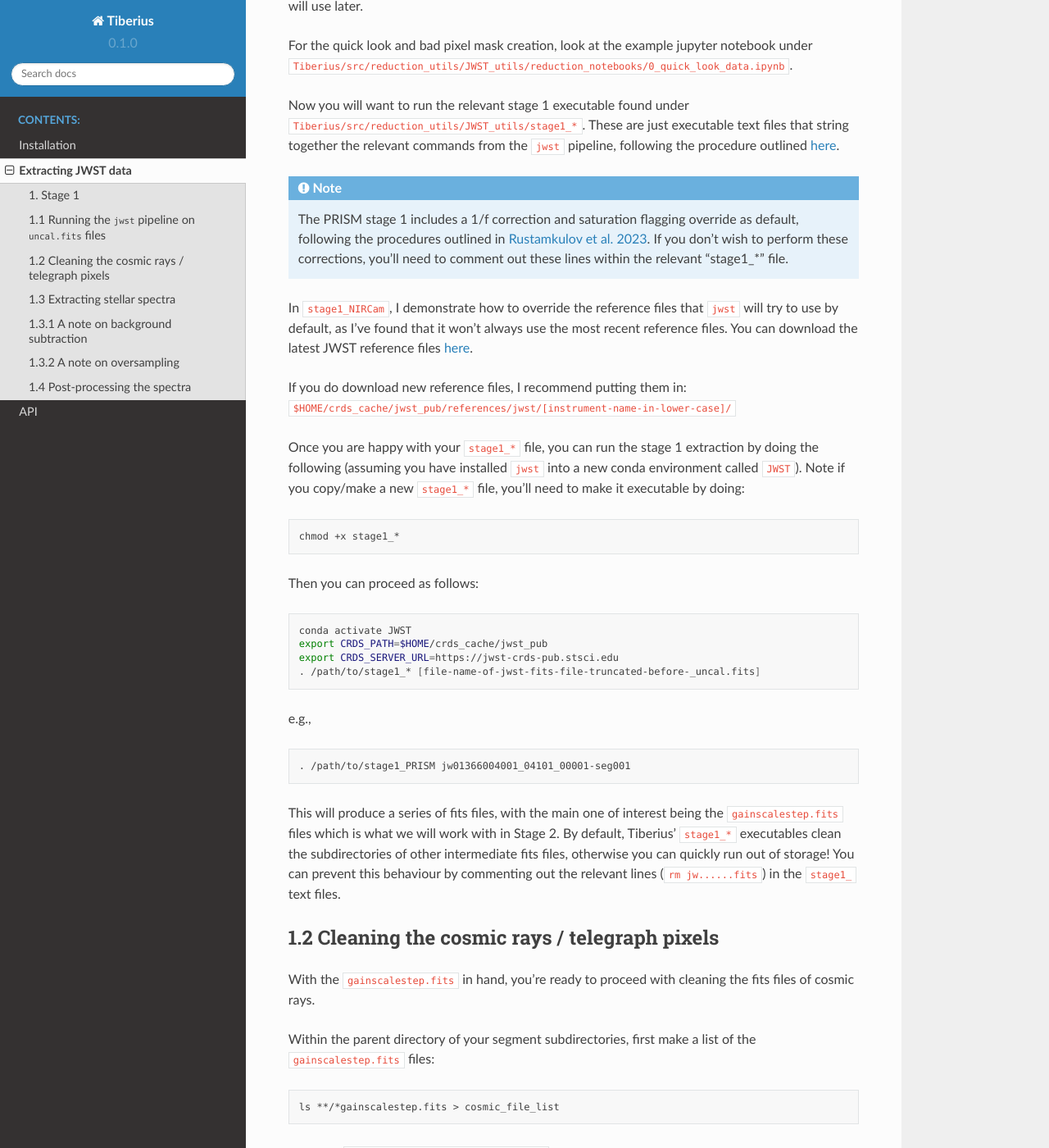
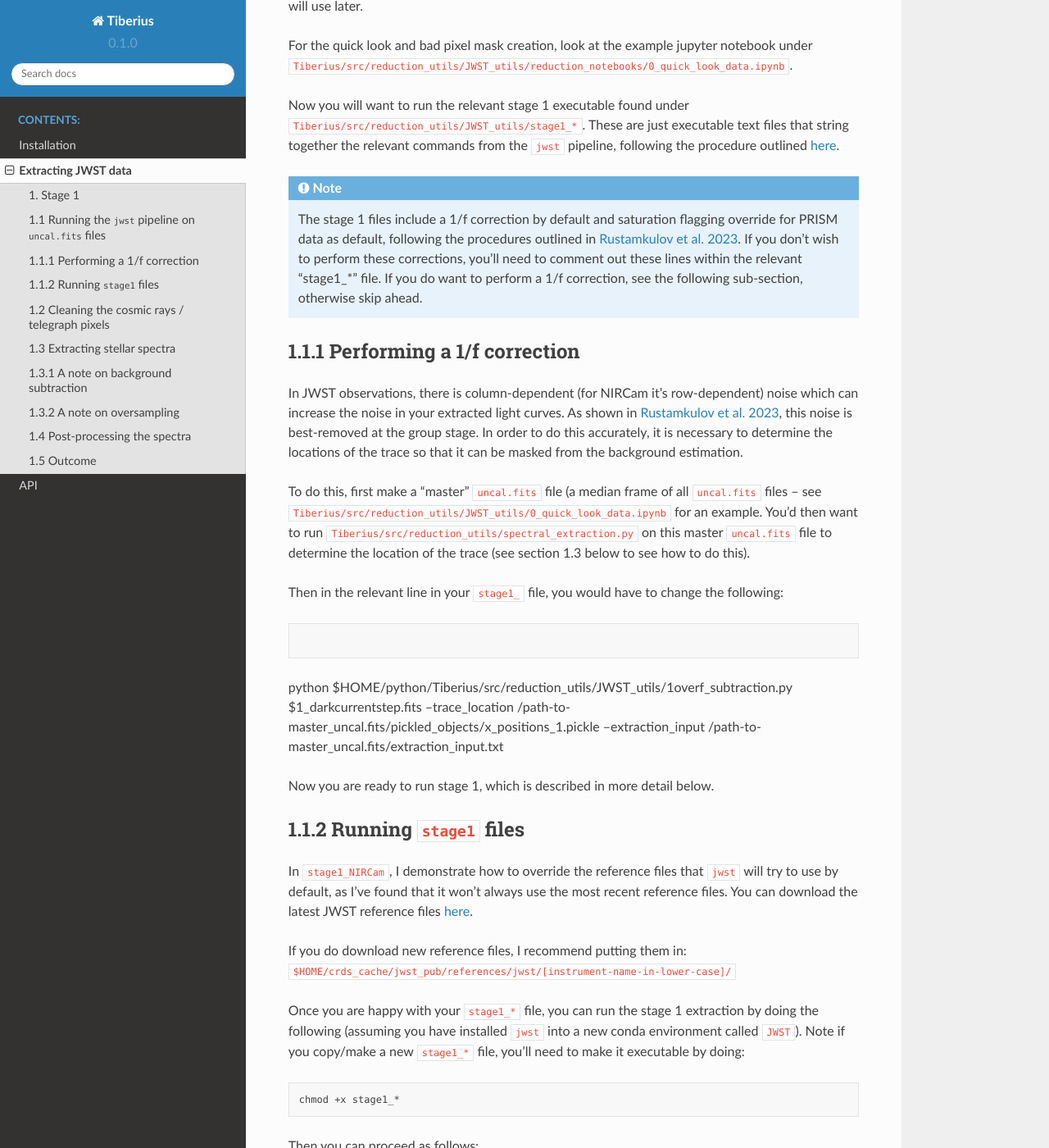
Before and after one commit to JamesKirk11/Tiberius, a Sphinx documentation site: the page built from docs/source/jwst.rst, in a window 1280 px wide and 1400 px high, scrolled down 640 px. Shown: the whole window at 82% size. Built offline with Sphinx 7.4.7 and the Read the Docs theme 2.0.0, drawn with Linux system fonts in a browser that asks for light colours; some of the changed text lies outside the part shown.

Commit message:
added more detail to jwst docs

```diff
--- a/docs/source/jwst.rst
+++ b/docs/source/jwst.rst
@@ -25,7 +25,25 @@ Now you will want to run the relevant stage 1 executable found under ``Tiberius/
 
 .. note::
 
-  The PRISM stage 1 includes a 1/f correction and saturation flagging override as default, following the procedures outlined in `Rustamkulov et al. 2023 <https://ui.adsabs.harvard.edu/abs/2023Natur.614..659R/abstract>`_. If you don't wish to perform these corrections, you'll need to comment out these lines within the relevant "stage1_*" file.
+  The stage 1 files include a 1/f correction by default and saturation flagging override for PRISM data as default, following the procedures outlined in `Rustamkulov et al. 2023 <https://ui.adsabs.harvard.edu/abs/2023Natur.614..659R/abstract>`_. If you don't wish to perform these corrections, you'll need to comment out these lines within the relevant "stage1_*" file. If you do want to perform a 1/f correction, see the following sub-section, otherwise skip ahead.
+
+1.1.1 Performing a 1/f correction
+---------------------------------
+
+In JWST observations, there is column-dependent (for NIRCam it's row-dependent) noise which can increase the noise in your extracted light curves. As shown in `Rustamkulov et al. 2023 <https://ui.adsabs.harvard.edu/abs/2023Natur.614..659R/abstract>`_, this noise is best-removed at the group stage. In order to do this accurately, it is necessary to determine the locations of the trace so that it can be masked from the background estimation.
+
+To do this, first make a "master" ``uncal.fits`` file (a median frame of all ``uncal.fits`` files -- see ``Tiberius/src/reduction_utils/JWST_utils/0_quick_look_data.ipynb`` for an example. You'd then want to run ``Tiberius/src/reduction_utils/spectral_extraction.py`` on this master ``uncal.fits`` file to determine the location of the trace (see section 1.3 below to see how to do this).
+
+Then in the relevant line in your ``stage1_`` file, you would have to change the following:
+
+.. code-block:: bash
+
+python $HOME/python/Tiberius/src/reduction_utils/JWST_utils/1overf_subtraction.py $1_darkcurrentstep.fits --trace_location /path-to-master_uncal.fits/pickled_objects/x_positions_1.pickle --extraction_input /path-to-master_uncal.fits/extraction_input.txt
+
+Now you are ready to run stage 1, which is described in more detail below.
+
+1.1.2 Running ``stage1`` files
+------------------------------
 
 In ``stage1_NIRCam``, I demonstrate how to override the reference files that ``jwst`` will try to use by default, as I've found that it won't always use the most recent reference files. You can download the latest JWST reference files `here <https://jwst-crds.stsci.edu/>`_.
 
@@ -143,6 +161,18 @@ During the ``spectral_extraction.py`` step, you have the option to perform a bac
 1.4 Post-processing the spectra
 -------------------------------
 
-After you've extracted the spectra using ``spectral_extraction.py``, you're ready to perform the wavelength calibration, correct for any shifts in the spectra and create your wavelength bins and light curves. These steps are done using a serious of Jupyter notebooks, with examples included in ``Tiberius/src/reduction_utils/reduction_notebooks/``.
+After you've extracted the spectra using ``spectral_extraction.py``, you're ready to perform the wavelength calibration, correct for any shifts in the spectra and create your wavelength bins and light curves. These steps are done using a serious of Jupyter notebooks, with examples included in ``Tiberius/src/reduction_utils/JWST_utils/reduction_notebooks/``.
 
 I tend to copy the example ``reduction_notebooks`` directory into each of my ``reductionNN/`` directories. I go through each of these notebooks below.
+
+* ``0_quick_look_data.ipynb``:  I use this notebook to look at the uncal.fits files and make bad pixel masks
+* ``1_cosmic_removal.ipynb``: this notebook describes how you can check for and remove residual cosmic rays and bad pixels from your extracted spectra. Typically, if you've run ``locate_cosmics.py`` this step is not necessary.
+* ``2_spectra_resampling.ipynb``: this notebook cross-correlates each spectrum in the time-series with an reference spectrum from the time-series to determine how the spectra shift in the dispersion axis. You can then use these shifts to resample the spectra onto a common (sub)pixel grid. This is not strictly necessary given the shifts are typically << 1 pixel.
+* ``3_wavelength_calibration.ipynb``: this notebook shows you how to get the wavelength solution from the ``extract2d.fits`` files.
+* ``4_light_curve_creation.ipynb``: this notebook shows you how to make your spectroscopic light curves from your selected wavelength bins
+* ``5_reformatting_results.ipynb``: an example notebook about how to reformat the outputs from ``Tiberius`` for easier comparison with other pipelines.
+
+1.5 Outcome
+-----------
+
+At this stage, you should have extracted 2D stellar spectra and light curves (as pickled numpy arrays) and you're able to move onto light curve fitting!
```
